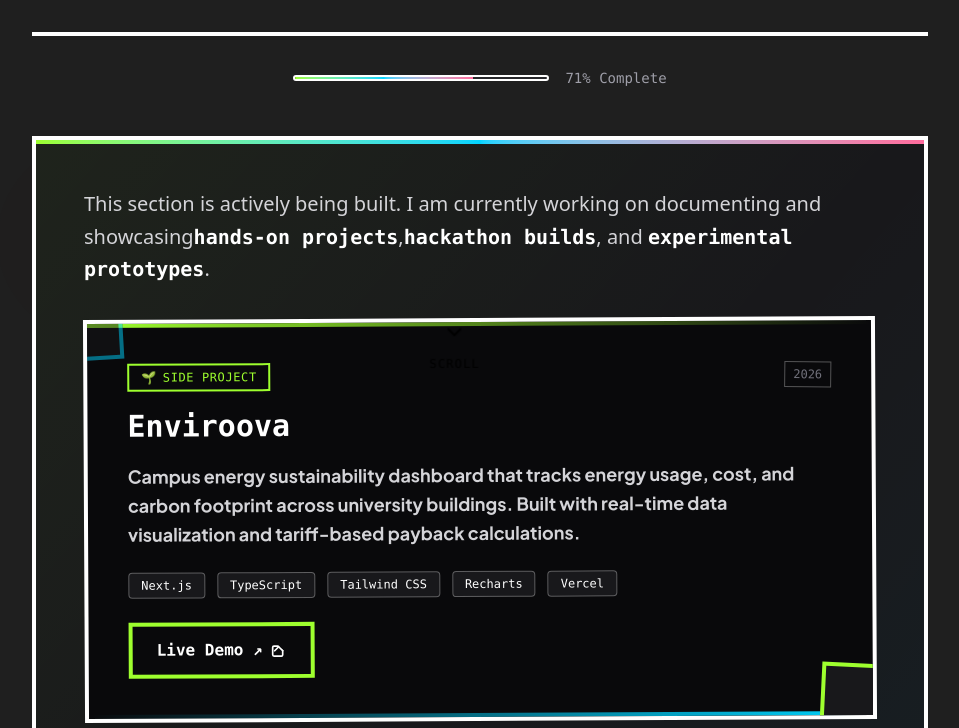
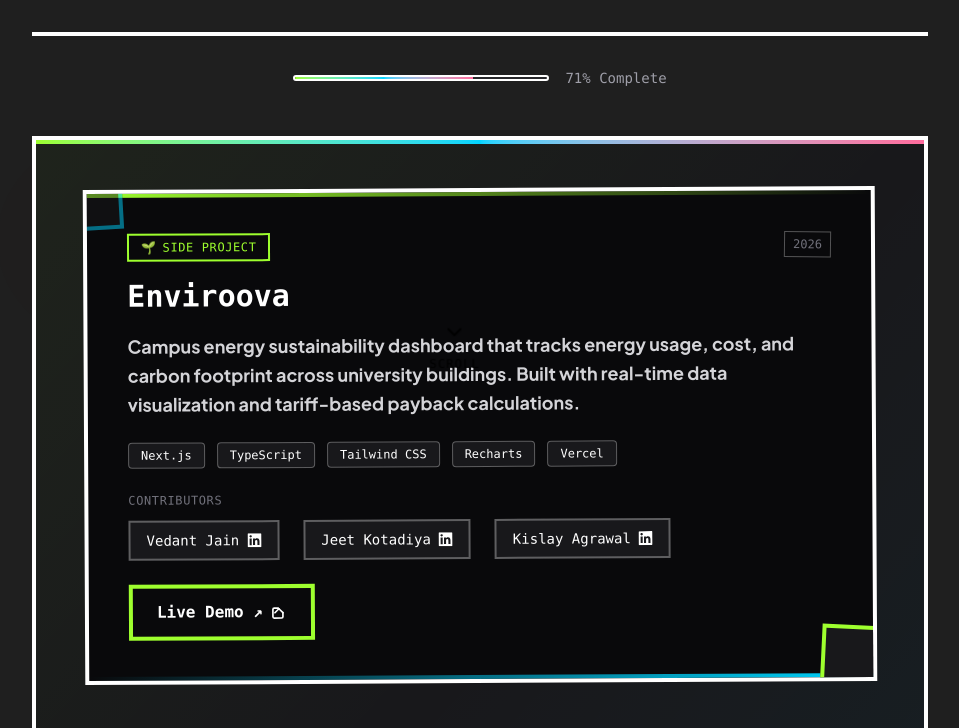
Before and after one commit to DevSahilJain/Sahil-portfolio, a Next.js app in the folder sahil_portfolio/: page /projects in a window 1280 px wide. Shown: the part 400-1128 px from the top of the page, without its empty margins (160-1119 px from the left). Built offline with nearby package versions, Linux system fonts and the light colour scheme; a web font is replaced by a local one.

Commit message:
Add contributors to Enviroova project and remove under-construction text

```diff
--- a/sahil_portfolio/app/projects/page.tsx
+++ b/sahil_portfolio/app/projects/page.tsx
@@ -101,13 +101,6 @@ export default function Projects() {
             <div className="absolute bottom-0 left-0 right-0 h-1 bg-gradient-to-r from-[#ff6b9d] via-[#ffd93d] to-[#9eff2e]" />
 
             <div className="relative z-10 text-left">
-              <p className="font-sans text-lg md:text-xl text-zinc-300 mb-8 leading-relaxed max-w-3xl">
-                This section is actively being built. I am currently working on documenting and showcasing
-                <span className="font-mono font-bold text-white">hands-on projects</span>,
-                <span className="font-mono font-bold text-white">hackathon builds</span>,
-                and <span className="font-mono font-bold text-white">experimental prototypes</span>.
-              </p>
-
               {/* Featured Project: Enviroova */}
               <article
                 className="relative border-4 border-white bg-zinc-950 overflow-hidden transition-all duration-500 hover:shadow-[12px_12px_0px_0px_rgb(255,255,255)] mb-12"
@@ -143,6 +136,31 @@ export default function Projects() {
                         {tag}
                       </span>
                     ))}
+                  </div>
+
+                  <div className="mb-6">
+                    <h4 className="font-mono text-xs text-zinc-500 uppercase tracking-wider mb-3">Contributors</h4>
+                    <div className="flex flex-wrap gap-4 md:gap-6">
+                      {[
+                        { name: "Vedant Jain", url: "https://www.linkedin.com/in/vedant-jain-a89919420?utm_source=share_via&utm_content=profile&utm_medium=member_android" },
+                        { name: "Jeet Kotadiya", url: "https://www.linkedin.com/in/jeet-kotadiya-47b426444?utm_source=share_via&utm_content=profile&utm_medium=member_android" },
+                        { name: "Kislay Agrawal", url: "https://www.linkedin.com/in/kislay-agrawal-198786416?utm_source=share_via&utm_content=profile&utm_medium=member_android" },
+                      ].map((contributor) => (
+                        <a
+                          key={contributor.name}
+                          href={contributor.url}
+                          target="_blank"
+                          rel="noopener noreferrer"
+                          className="flex items-center gap-2 px-4 py-2 border-2 border-white/30 bg-zinc-900 hover:bg-white hover:text-black transition-all duration-300 font-mono text-sm relative overflow-hidden group"
+                        >
+                          <span className="relative z-10">{contributor.name}</span>
+                          <svg width="14" height="14" viewBox="0 0 24 24" fill="currentColor" aria-hidden="true" className="relative z-10">
+                            <path d="M20.447 20.452h-3.554v-5.569c0-1.328-.027-3.037-1.852-3.037-1.853 0-2.136 1.445-2.136 2.939v5.667H9.351V9h3.414v1.561h.046c.477-.9 1.637-1.85 3.37-1.85 3.601 0 4.267 2.37 4.267 5.455v6.286zM5.337 7.433c-1.144 0-2.063-.926-2.063-2.065 0-1.138.92-2.063 2.063-2.063 1.14 0 2.064.925 2.064 2.063 0 1.139-.925 2.065-2.064 2.065zm1.782 13.019H3.555V9h3.564v11.452zM22.225 0H1.771C.792 0 0 .774 0 1.729v20.542C0 23.227.792 24 1.771 24h20.451C23.2 24 24 23.227 24 22.271V1.729C24 .774 23.2 0 22.222 0h.003z" />
+                          </svg>
+                          <div className="absolute inset-0 bg-white scale-x-0 origin-left group-hover:scale-x-100 transition-transform duration-300" />
+                        </a>
+                      ))}
+                    </div>
                   </div>
 
                   <a
```
